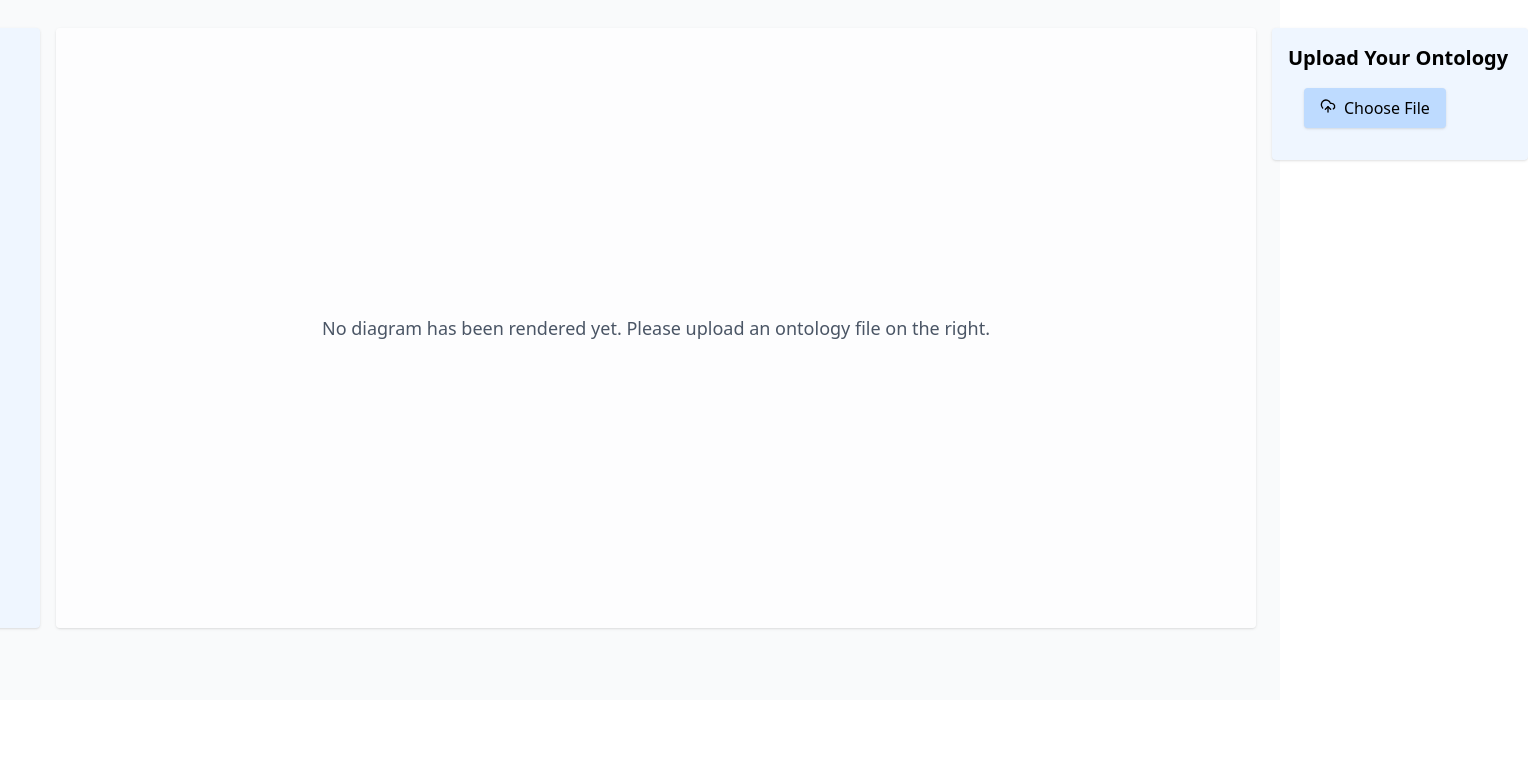
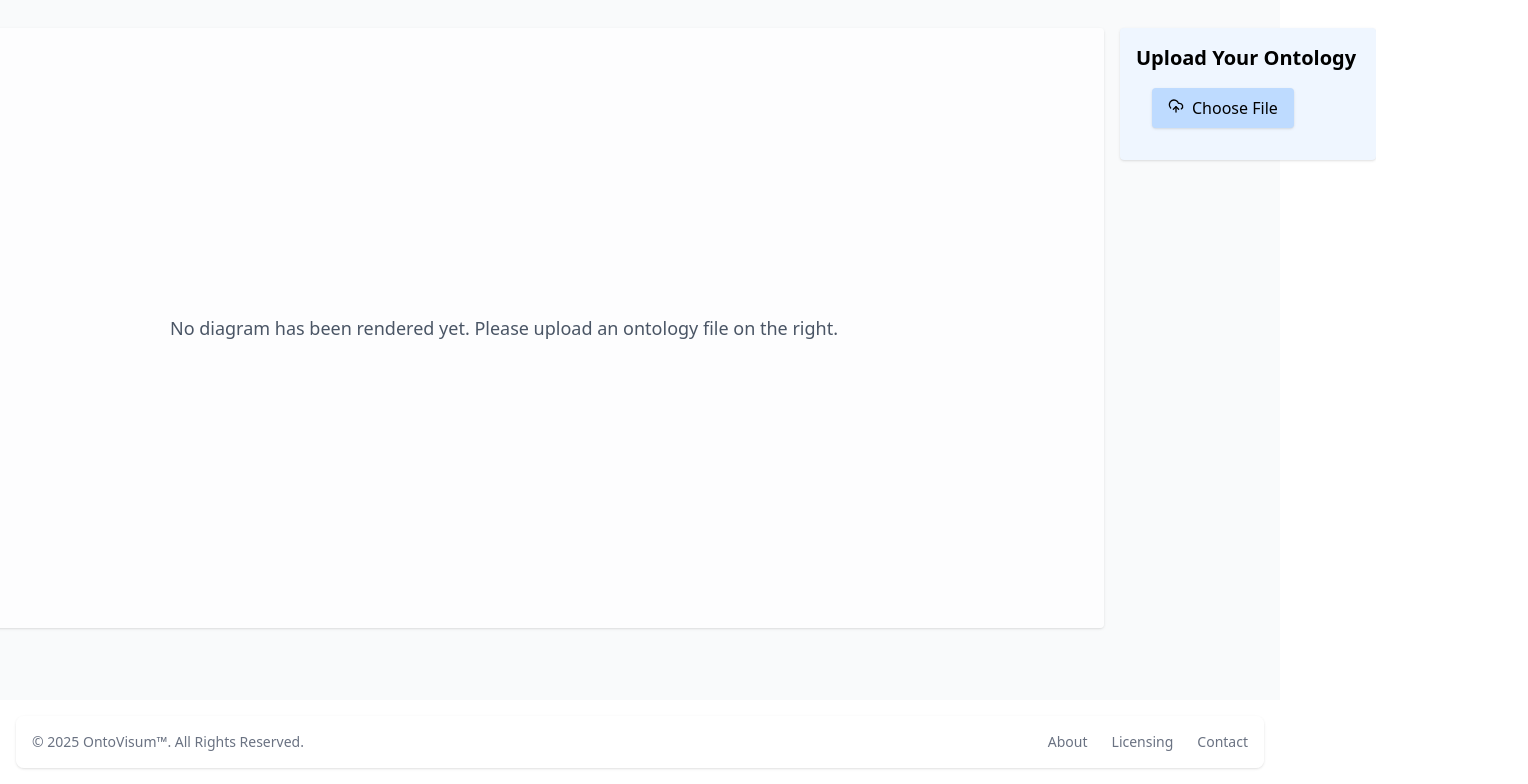
Before and after one commit to rafih268/ontovisum, a React (Vite) app in the folder frontend/: page / in a window 1280 px wide. Shown: the part 100-884 px from the top of the page, 1528 px wide, since content can reach past the window. Before the commit the page ends 800 px from the top, so only its background shows below. Built offline with nearby package versions, Linux system fonts and the light colour scheme; no server answers.

Commit message:
feat: implement footer component and add to the main application

```diff
--- a/frontend/src/App.tsx
+++ b/frontend/src/App.tsx
@@ -1,26 +1,25 @@
 import Navbar from './components/Navbar';
 import Upload from './components/Upload'
 import DiagramCanvas from './components/DiagramCanvas'
-import ClassTreeSidebar from './components/ClassTreeSidebar'
+import Footer from './components/Footer';
 
 export default function App() {
   return (
+    <div>
       <div className="bg-gray-50 flex flex-col min-h-screen">
         <Navbar />
         <div className="flex flex-1 items-start justify-center p-4 space-x-4 max-w-7xl mx-auto">
-        <div className="p-4 rounded shadow h-[600px] bg-blue-50">
-          <h2 className="text-xl font-bold">Class Tree</h2>
-          <ClassTreeSidebar />
-        </div>
           <div className="flex-1">
             <DiagramCanvas />
           </div>
 
-        <div className="p-4 rounded shadow bg-blue-50">
+          <div className="p-4 rounded shadow bg-blue-50 h-fit">
             <h2 className="text-xl font-bold">Upload Your Ontology</h2>
             <Upload />
           </div>
         </div>
       </div>
+      <Footer />
+    </div>
   );
 }
--- /dev/null
+++ b/frontend/src/components/Footer.tsx
@@ -0,0 +1,22 @@
+import React from "react";
+
+export default function Footer() {
+  return (
+    <footer className="bg-white/70 rounded-lg shadow-sm m-4">
+      <div className="w-full mx-auto max-w-screen-xl p-4 md:flex md:items-center md:justify-between">
+        <span className="text-sm text-gray-500 sm:text-center">© 2025 <a href="/" className="hover:underline">OntoVisum™</a>. All Rights Reserved.</span>
+        <ul className="flex flex-wrap items-center mt-3 text-sm font-medium text-gray-500 sm:mt-0">
+          <li>
+            <a href="/" className="hover:underline me-4 md:me-6">About</a>
+          </li>
+          <li>
+            <a href="/" className="hover:underline me-4 md:me-6">Licensing</a>
+          </li>
+          <li>
+            <a href="/" className="hover:underline">Contact</a>
+          </li>
+        </ul>
+      </div>
+    </footer>
+  );
+}
```
Lines whose indentation alone changed are shown as unchanged.
